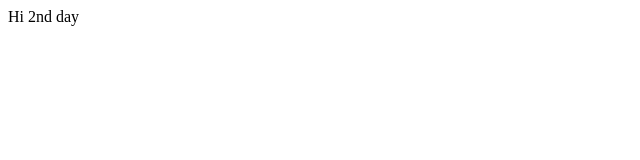
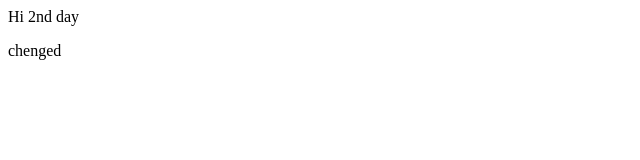
Before and after one commit to Navjotjakhwali/localrepo, a plain HTML site: page index.html in a window 1280 px wide. Shown: the full height of the page, 0-640 px from the left. Drawn offline with Linux system fonts and the light colour scheme.

```diff
--- a/index.html
+++ b/index.html
@@ -1 +1,2 @@
 <p>Hi 2nd day</p>
+<p>chenged </p>
```
